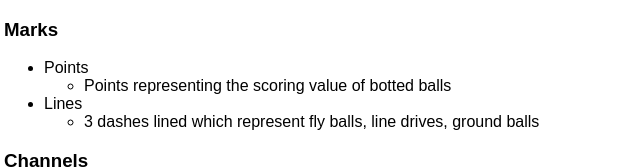
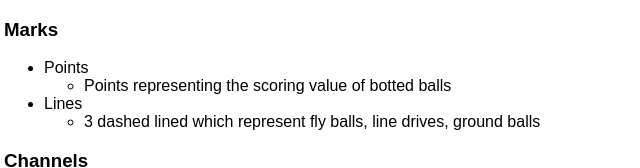
Before and after one commit to DS4200-S23-Class/hw-03-xander-and-adithi, a plain HTML site: page index.html in a window 1280 px wide. Shown: the part 784-952 px from the top of the page, 610-1250 px from the left. Drawn offline with Linux system fonts and the light colour scheme.

Commit message:
fixing some typos in the text for the visuals

```diff
--- a/index.html
+++ b/index.html
@@ -77,7 +77,7 @@
                 </ul>
                 <li>Lines</li>
                 <ul>
-                    <li>3 dashes lined which represent fly balls, line drives, ground balls</li>
+                    <li>3 dashed lined which represent fly balls, line drives, ground balls</li>
                 </ul>
             </ul>
             <!--the channels for the second image-->
```
